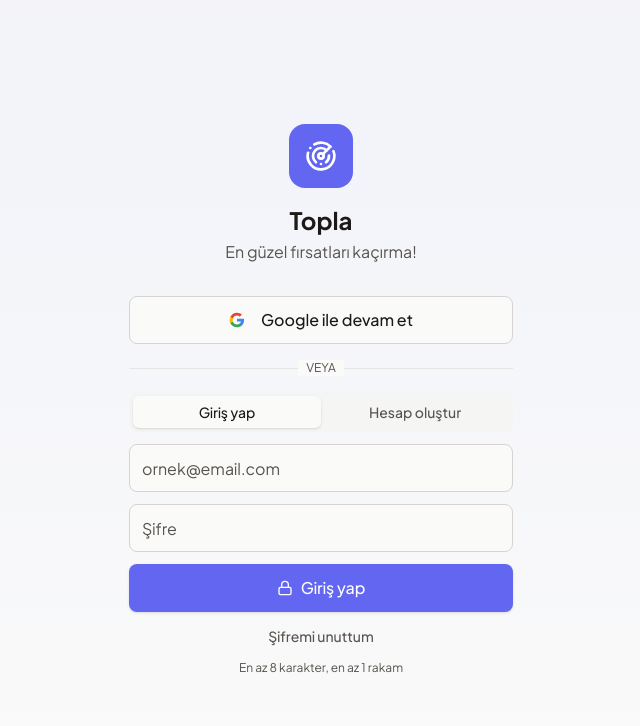
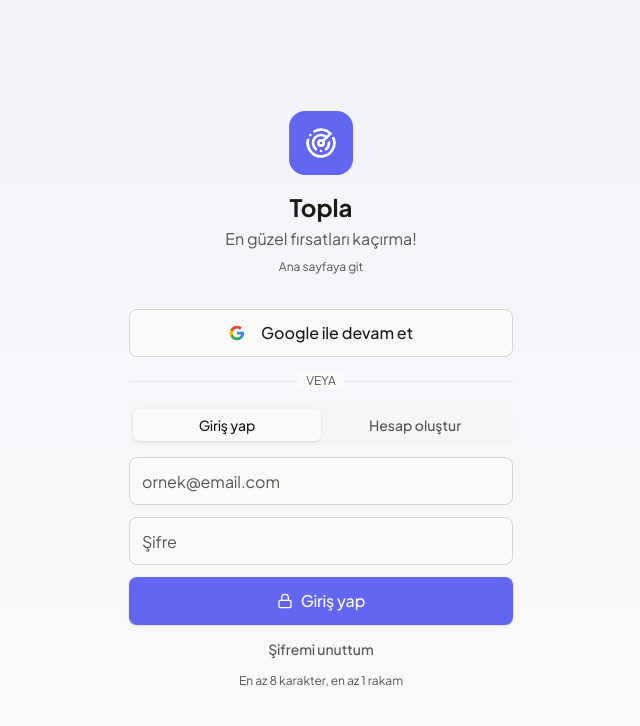
Before and after one commit to oguzhanTech/deal-radar, a Next.js app: page /login in a window 1280 px wide. Shown: the top 726 px of the page, without its empty margins (319-959 px from the left). Built offline with nearby package versions, Linux system fonts and the light colour scheme; no server answers.

Commit message:
emailregister6

```diff
--- a/src/app/(auth)/login/page.tsx
+++ b/src/app/(auth)/login/page.tsx
@@ -163,6 +163,13 @@
           </div>
           <h1 className="text-2xl font-bold">{t("app.name")}</h1>
           <p className="text-muted-foreground mt-1">{t("app.tagline")}</p>
+          <Link
+            href="/"
+            prefetch
+            className="inline-block mt-2 text-xs text-muted-foreground underline-offset-4 hover:underline hover:text-foreground"
+          >
+            {t("auth.backToHome")}
+          </Link>
         </div>
 
         {needsConfirm ? (
--- a/src/lib/i18n.ts
+++ b/src/lib/i18n.ts
@@ -69,6 +69,7 @@
   "auth.resetSessionExpired": "Şifre yenileme oturumu bulunamadı veya süresi doldu.",
   "auth.resetSuccessTitle": "Şifren güncellendi",
   "auth.resetSuccessBody": "Yeni şifrenle giriş yapabilirsin.",
+  "auth.backToHome": "Ana sayfaya git",
 
   // Home
   "home.trending": "Trend",
```
